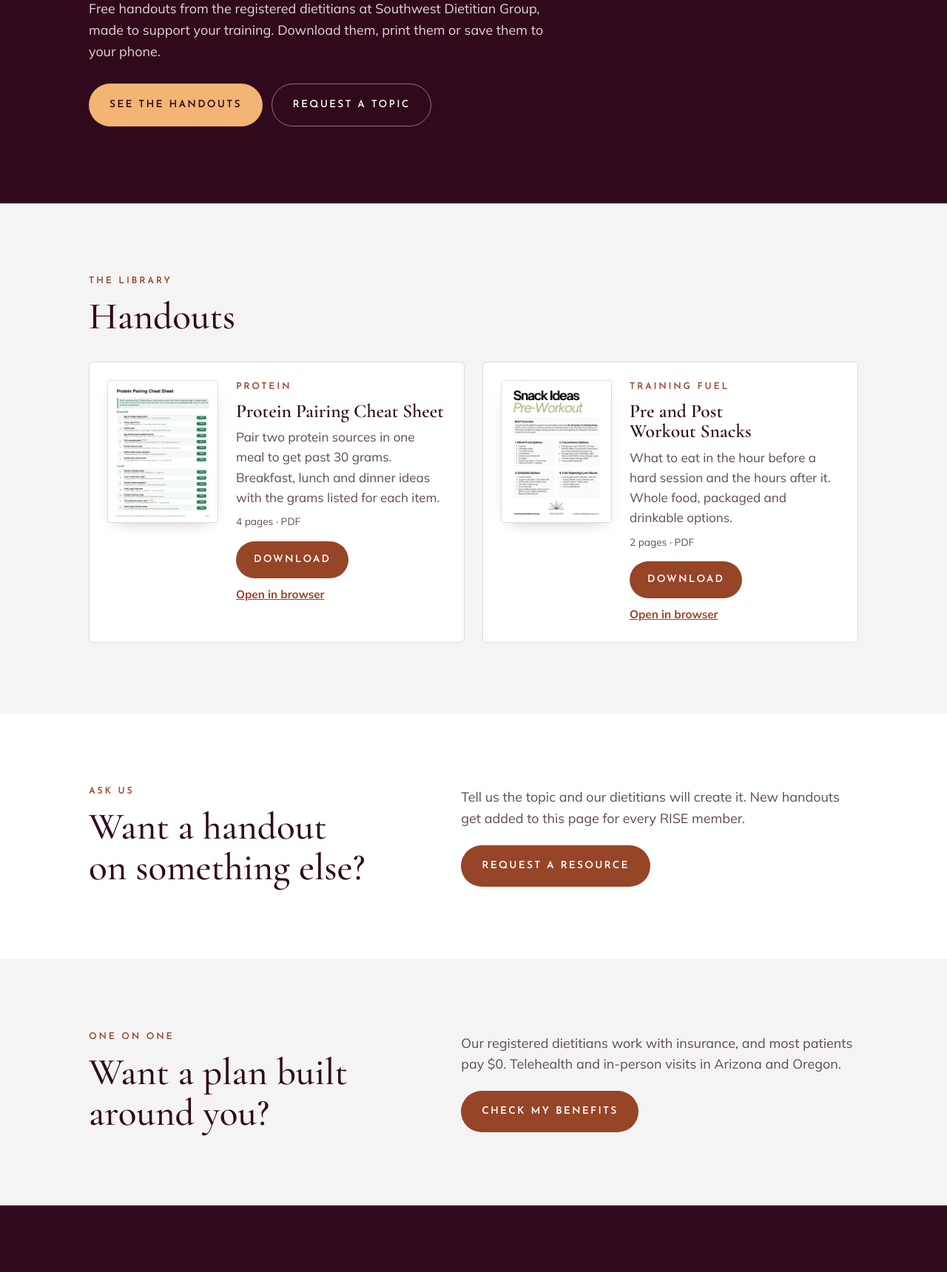
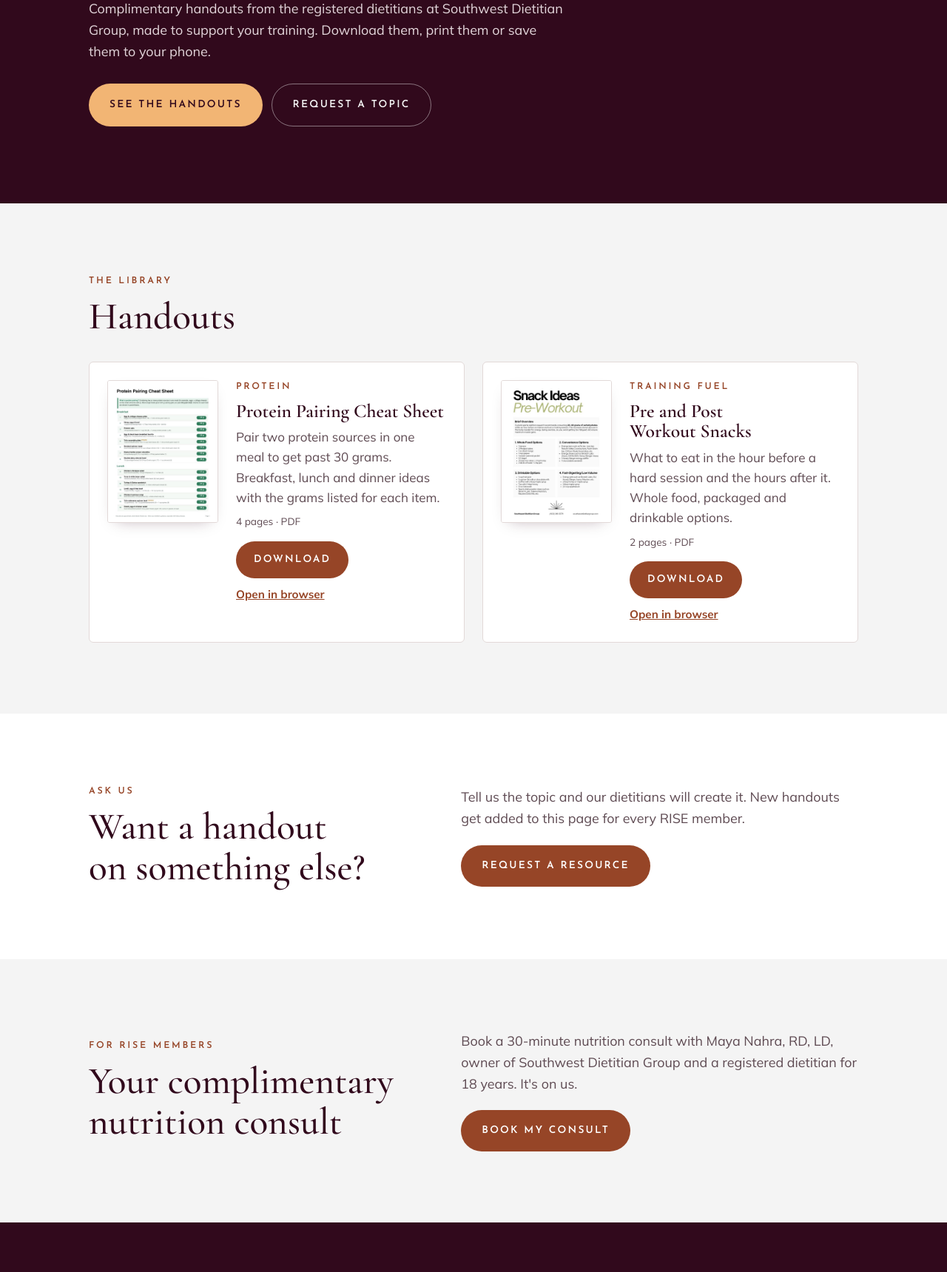
Before and after one commit to SouthwestDietitianGroup/sdg-pages, a plain HTML site: page rise/index.html in a window 1280 px wide. Shown: the part 508-2228 px from the top of the page at 74% size. Drawn offline with nearby package versions, Linux system fonts and the light colour scheme.

Commit message:
Partner pages: gym offers for SDG patients, complimentary consult with Maya
Co-Authored-By: Claude Opus 5.5 <noreply@anthropic.com>
Claude-Session: https://claude.ai/code/session_013ey7NLiJbYEJ23URui1xoh

```diff
--- a/rise/index.html
+++ b/rise/index.html
@@ -5,9 +5,9 @@
 <meta name="viewport" content="width=device-width, initial-scale=1, viewport-fit=cover">
 <title>Nutrition resources for RISE Modern Wellness members | Southwest Dietitian Group</title>
 <meta name="robots" content="noindex">
-<meta name="description" content="Free nutrition handouts for RISE Modern Wellness members from the registered dietitians at Southwest Dietitian Group.">
+<meta name="description" content="Complimentary nutrition handouts for RISE Modern Wellness members from the registered dietitians at Southwest Dietitian Group.">
 <meta property="og:title" content="Nutrition resources for RISE Modern Wellness members">
-<meta property="og:description" content="Free handouts from the registered dietitians at Southwest Dietitian Group.">
+<meta property="og:description" content="Complimentary handouts from the registered dietitians at Southwest Dietitian Group.">
 <meta property="og:image" content="https://go.southwestdietitiangroup.com/assets/sdg-badge.png">
 <link rel="icon" type="image/png" sizes="64x64" href="/assets/favicon-64.png?v=2">
 <link rel="apple-touch-icon" href="/assets/favicon-180.png?v=2">
@@ -27,7 +27,7 @@
       </div>
       <p class="eyebrow">For RISE Modern Wellness members</p>
       <h1>Nutrition resources from your dietitians</h1>
-      <p class="lede">Free handouts from the registered dietitians at Southwest Dietitian Group, made to support your training. Download them, print them or save them to your phone.</p>
+      <p class="lede">Complimentary handouts from the registered dietitians at Southwest Dietitian Group, made to support your training. Download them, print them or save them to your phone.</p>
       <div class="hero-actions">
         <a class="btn btn-peach" href="#resources">See the handouts</a>
         <a class="btn btn-ghost" href="https://form.jotform.com/SouthwestDietitianGroup/request-a-resource" target="_blank" rel="noopener">Request a topic</a>
@@ -88,15 +88,15 @@
       </div>
     </section>
 
-    <section class="band" id="dietitian">
+    <section class="band" id="consult">
       <div class="wrap split">
         <div>
-          <p class="eyebrow">One on one</p>
-          <h2>Want a plan built around you?</h2>
+          <p class="eyebrow">For RISE members</p>
+          <h2>Your complimentary nutrition consult</h2>
         </div>
         <div class="split-body">
-          <p class="lede">Our registered dietitians work with insurance, and most patients pay $0. Telehealth and in-person visits in Arizona and Oregon.</p>
-          <a class="btn btn-rust" href="https://form.jotform.com/SouthwestDietitianGroup/verify-my-benefits" target="_blank" rel="noopener">Check my benefits</a>
+          <p class="lede">Book a 30-minute nutrition consult with Maya Nahra, RD, LD, owner of Southwest Dietitian Group and a registered dietitian for 18 years. It's on us.</p>
+          <a class="btn btn-rust" href="https://sdg.intakeq.com/booking?serviceId=68c0e8e5-5097-4298-bee4-f5482008c1e0" target="_blank" rel="noopener">Book my consult</a>
         </div>
       </div>
     </section>
@@ -105,7 +105,7 @@
       <div class="wrap center">
         <img class="partner-logo" src="/resources/img/rise-logo.png" alt="RISE Modern Wellness" style="width:204px">
         <h2>Recover and recharge at RISE</h2>
-        <p class="lede">Pair what you eat with how you recover. Book your next visit at RISE Modern Wellness in Chandler.</p>
+        <p class="lede">SDG patients receive six complimentary wellness sessions over two weeks at RISE Modern Wellness in Chandler, to support recovery, reduce inflammation and improve energy.</p>
         <div class="hero-actions"><a class="btn btn-peach" href="https://risemodernwellness.com/locations/chandler-arizona/" target="_blank" rel="noopener">RISE Chandler</a></div>
       </div>
     </section>
```
Also changed, not shown: alloy/index.html (+9 -9 lines), 1 other file.
